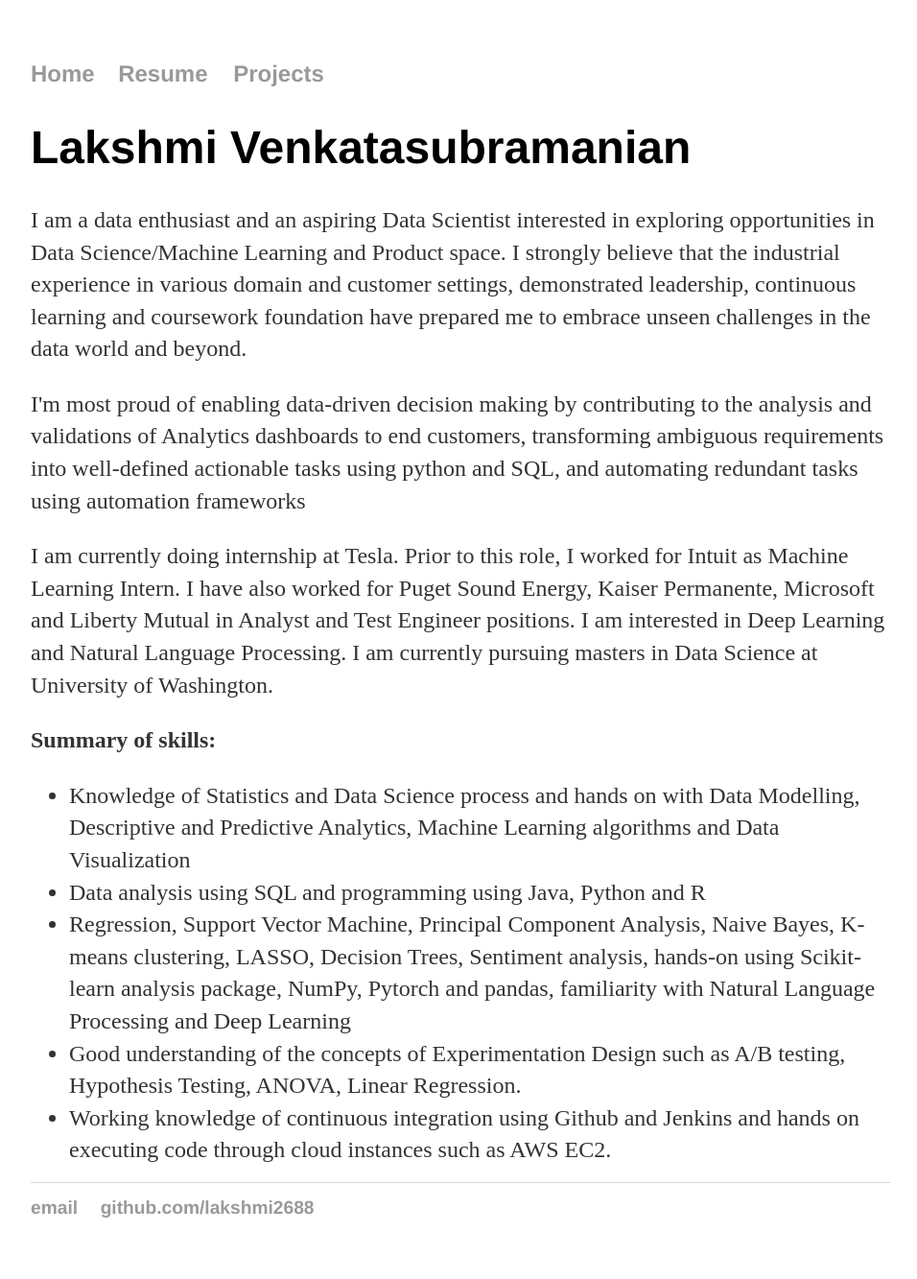
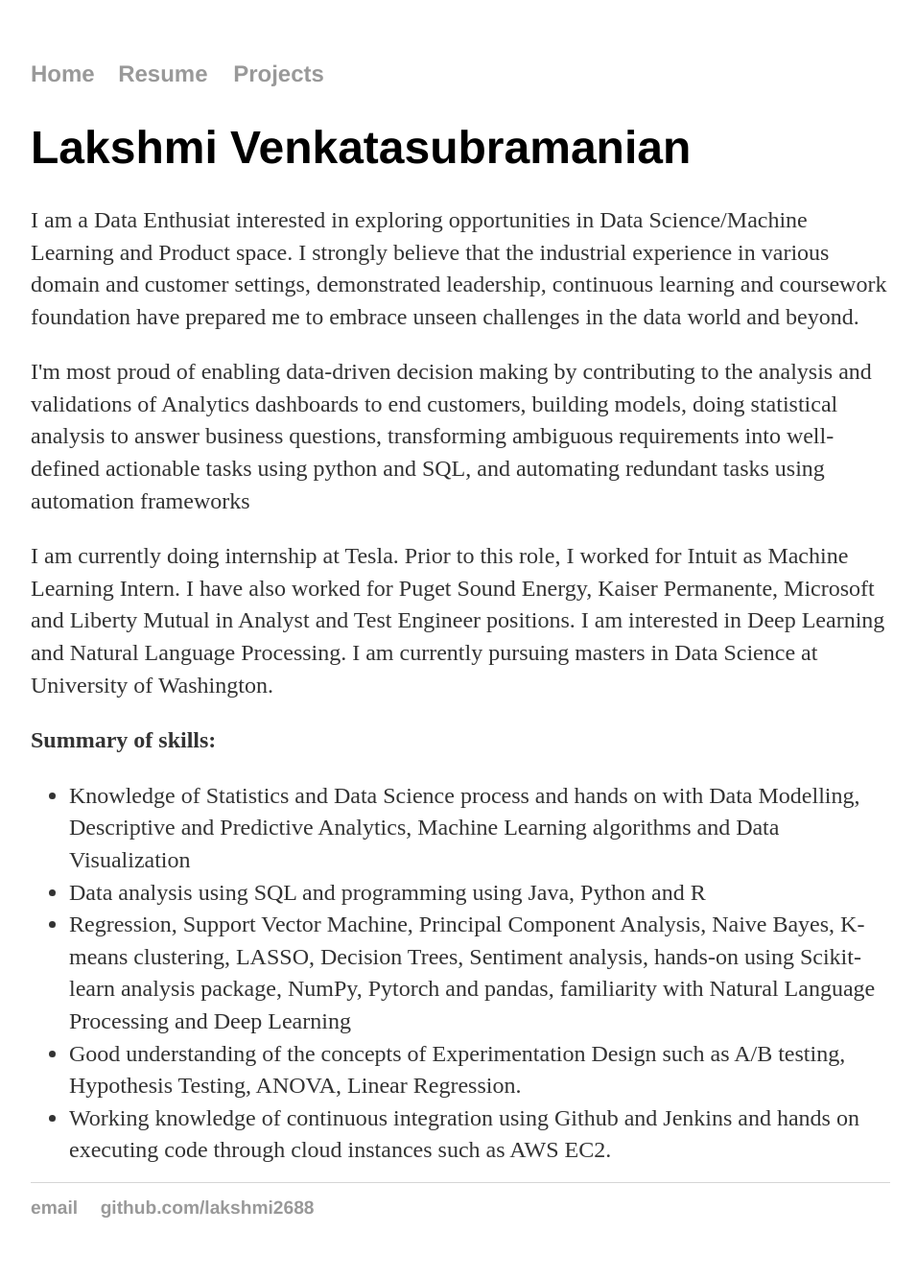
Before and after one commit to lakshmi2688/lakshmi2688.github.io, a Jekyll site: the page built from index.html, in a window 1280 px wide. Shown: the whole page at 96% size, without its empty margins (160-1116 px from the left). Built offline with Jekyll 4.4.1, drawn with Linux system fonts in a browser that asks for light colours.

Commit message:
Update index.html

```diff
--- a/index.html
+++ b/index.html
@@ -4,8 +4,8 @@
 ---
 <div class="blurb">
 	<h1>Lakshmi Venkatasubramanian</h1>
-				<p>I am a data enthusiast and an aspiring Data Scientist interested in exploring opportunities in Data Science/Machine Learning and Product space.  I strongly believe that the industrial experience in various domain and customer settings, demonstrated leadership, continuous learning and coursework foundation have prepared me to embrace unseen challenges in the data world and beyond.</p>
-	<p>I'm most proud of enabling data-driven decision making by contributing to the analysis and validations of Analytics dashboards to end customers, transforming ambiguous requirements into well-defined actionable tasks using python and SQL, and automating redundant tasks using automation frameworks</p>
+				<p>I am a Data Enthusiat interested in exploring opportunities in Data Science/Machine Learning and Product space.  I strongly believe that the industrial experience in various domain and customer settings, demonstrated leadership, continuous learning and coursework foundation have prepared me to embrace unseen challenges in the data world and beyond.</p>
+	<p>I'm most proud of enabling data-driven decision making by contributing to the analysis and validations of Analytics dashboards to end customers, building models, doing statistical analysis to answer business questions, transforming ambiguous requirements into well-defined actionable tasks using python and SQL, and automating redundant tasks using automation frameworks</p>
 
 <p>I am currently doing internship at Tesla. Prior to this role, I worked for Intuit as Machine Learning Intern. I have also worked for Puget Sound Energy, Kaiser Permanente, Microsoft and Liberty Mutual in Analyst  and Test Engineer positions. I am interested in Deep Learning and Natural Language Processing. I am currently pursuing masters in Data Science at University of Washington.</p>
 
```
